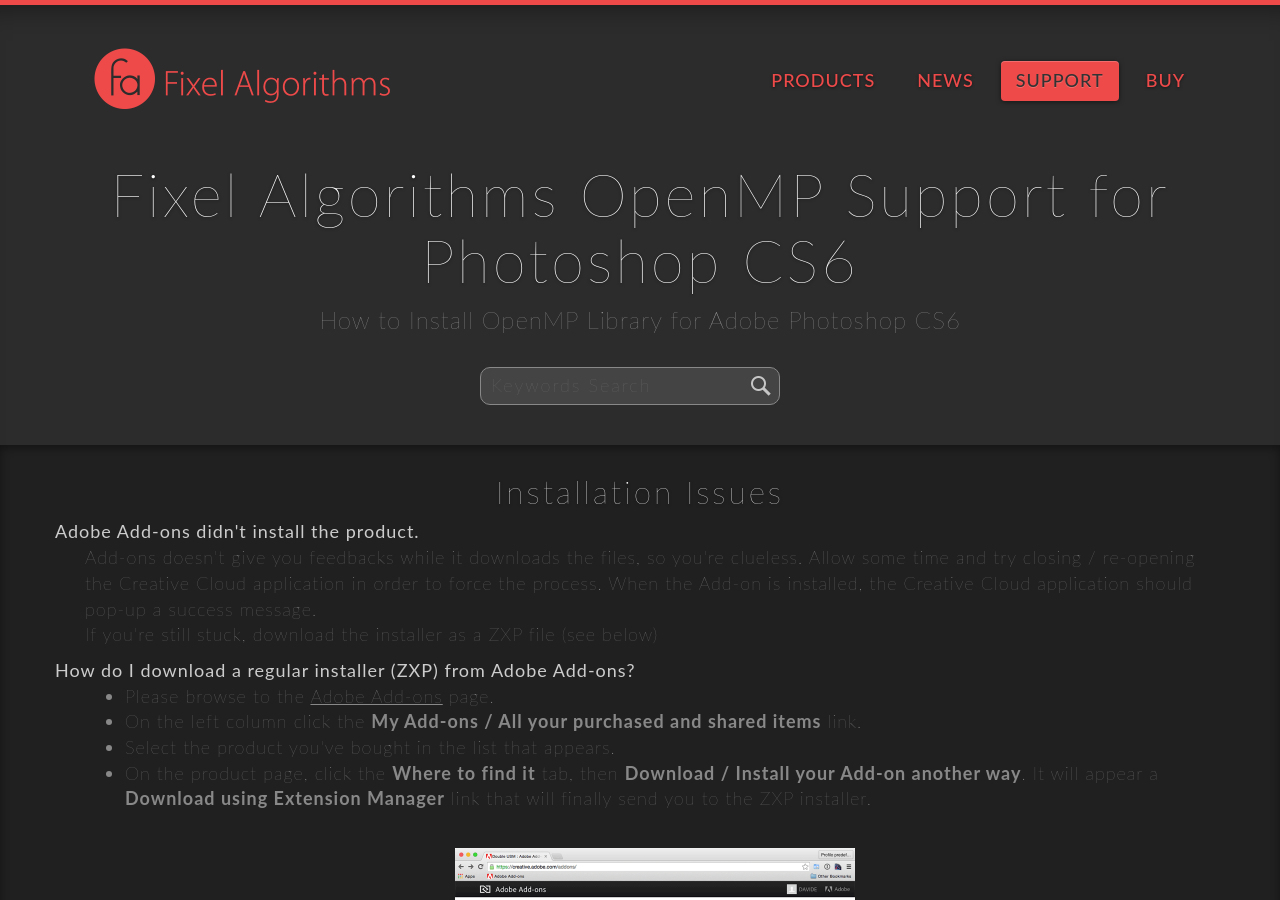
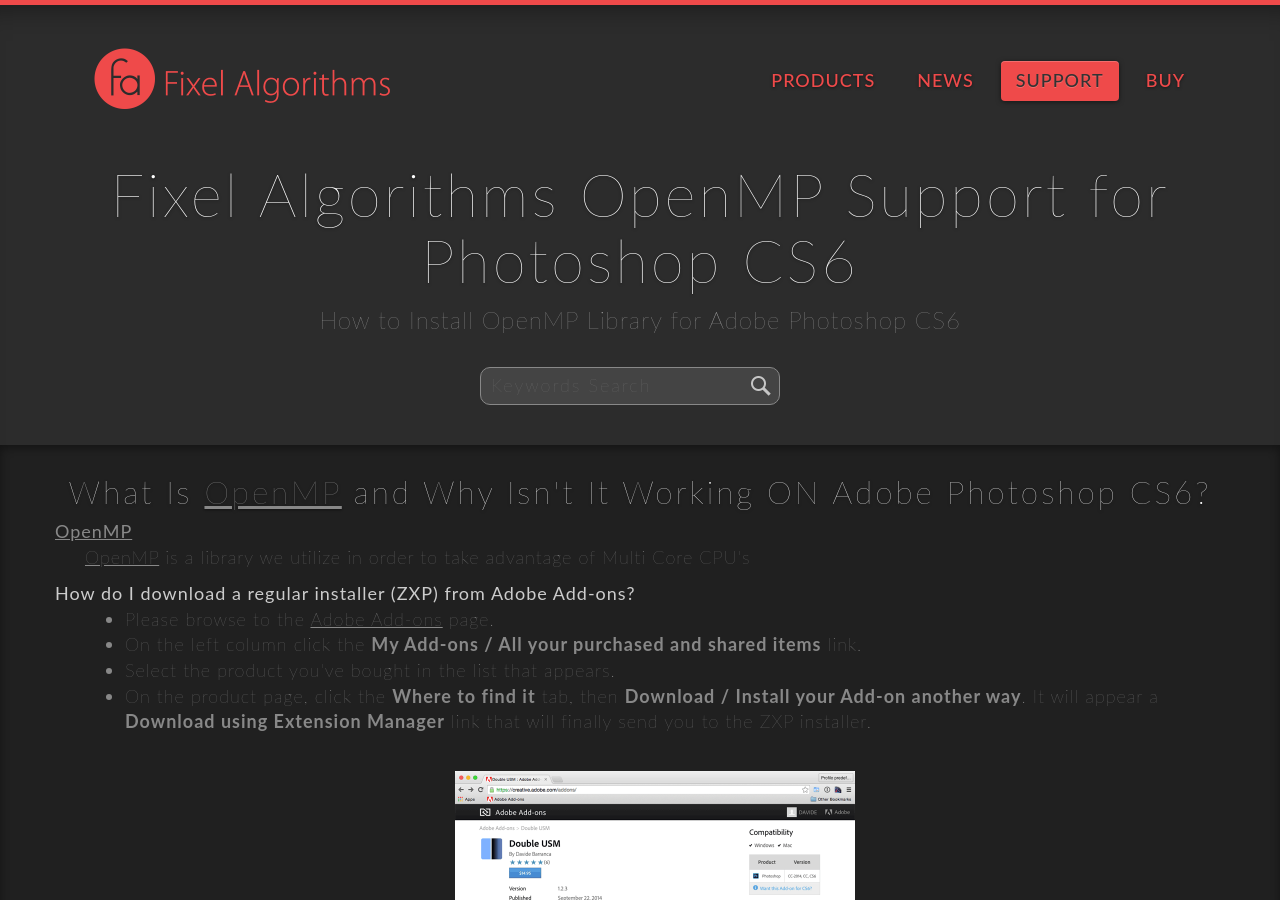
Before and after one commit to FixelAlgorithmsTeam/fixel, a Jekyll site: the page built from support/fixel-openmp-support.html, in a window 1280 px wide and 900 px high. Built offline with Jekyll 4.4.1, drawn with Linux system fonts in a browser that asks for light colours; nearby versions of some CDN libraries; comment, search, counter and statistics services are not loaded.

Commit message:
New 	- 	Added OpenMP support page. Fixed 	- 	B Known Issues 	-	C To Do 	- 	D Remarks 	- 	E

```diff
--- a/support/fixel-openmp-support.html
+++ b/support/fixel-openmp-support.html
@@ -22,11 +22,11 @@
 	<div class="home-product-badges" style="margin-top:20px; padding-top:10px;">
 		<div class="container">
 				<div class="row faq">
-					<h3 class="faq-subtitle">Installation Issues</h3>
+					<h3 class="faq-subtitle">What Is <a href="https://en.wikipedia.org/wiki/OpenMP" target="_blank">OpenMP</a> and Why Isn't It Working ON Adobe Photoshop CS6?</h3>
 					<dl class="feature-text">
 						<div class="def">
-							<dt>Adobe Add-ons didn't install the product.</dt>
-							<dd>Add-ons doesn't give you feedbacks while it downloads the files, so you're clueless. Allow some time and try closing / re-opening the Creative Cloud application in order to force the process. When the Add-on is installed, the Creative Cloud application should pop-up a success message.<br>If you're still stuck, download the installer as a ZXP file (see below)</dd>
+							<dt><a href="https://en.wikipedia.org/wiki/OpenMP" target="_blank">OpenMP</a></dt>
+							<dd><a href="https://en.wikipedia.org/wiki/OpenMP" target="_blank">OpenMP</a> is a library we utilize in order to take advantage of Multi Core CPU's</dd>
 						</div>
 						<div class="def">
 							<dt>How do I download a regular installer (ZXP) from Adobe Add-ons?</dt>
```
